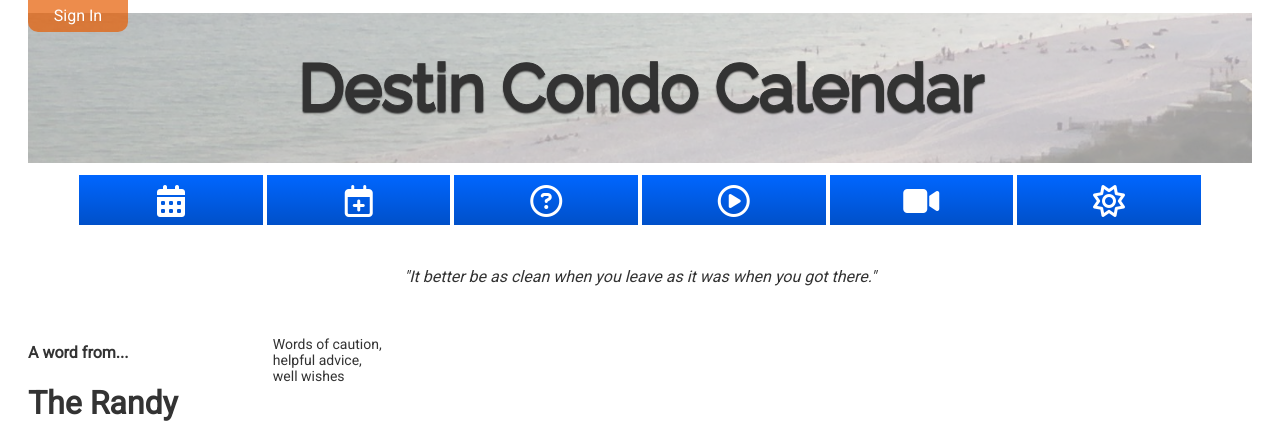
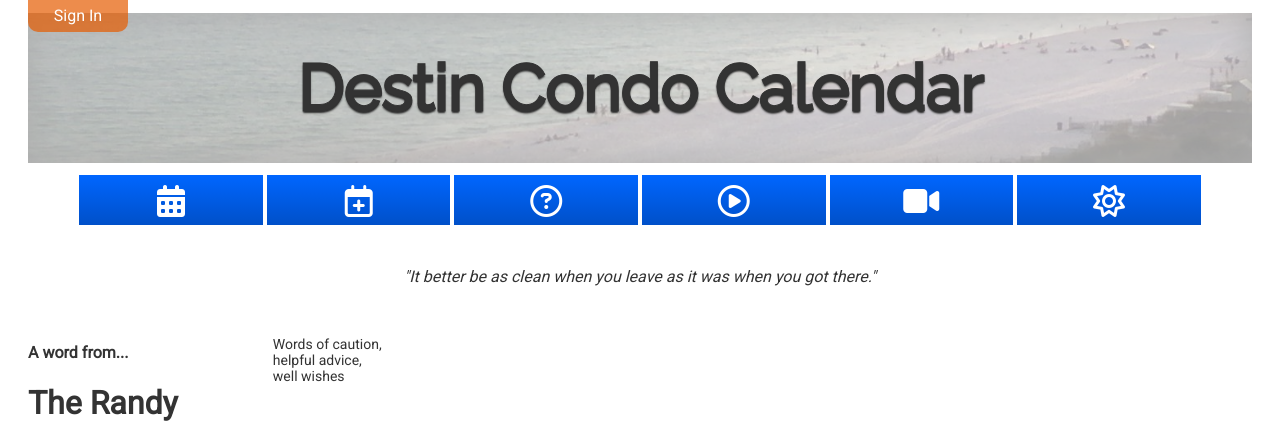
Before and after one commit to rcarl94/acc, a PHP site: page / in a window 1280 px wide. Shown: the top 421 px of the page. Run offline with PHP 8.4, Linux system fonts and the light colour scheme; some libraries are stand-ins or nearby versions.

Commit message:
header box shadow

```diff
--- a/css/app.css
+++ b/css/app.css
@@ -26,6 +26,7 @@ p {
   -moz-user-select: none;
   -ms-user-select: none;
   user-select: none;
+  box-shadow: 0 0 40px -2px #333 inset;
 }
 
 #topbar > video {
```
